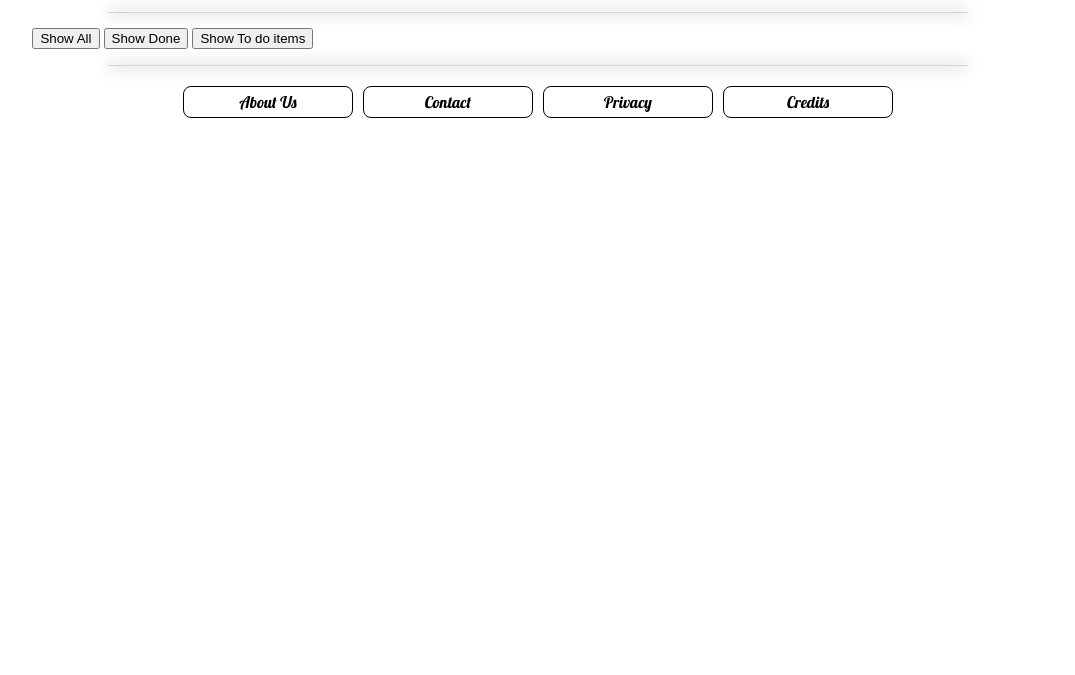
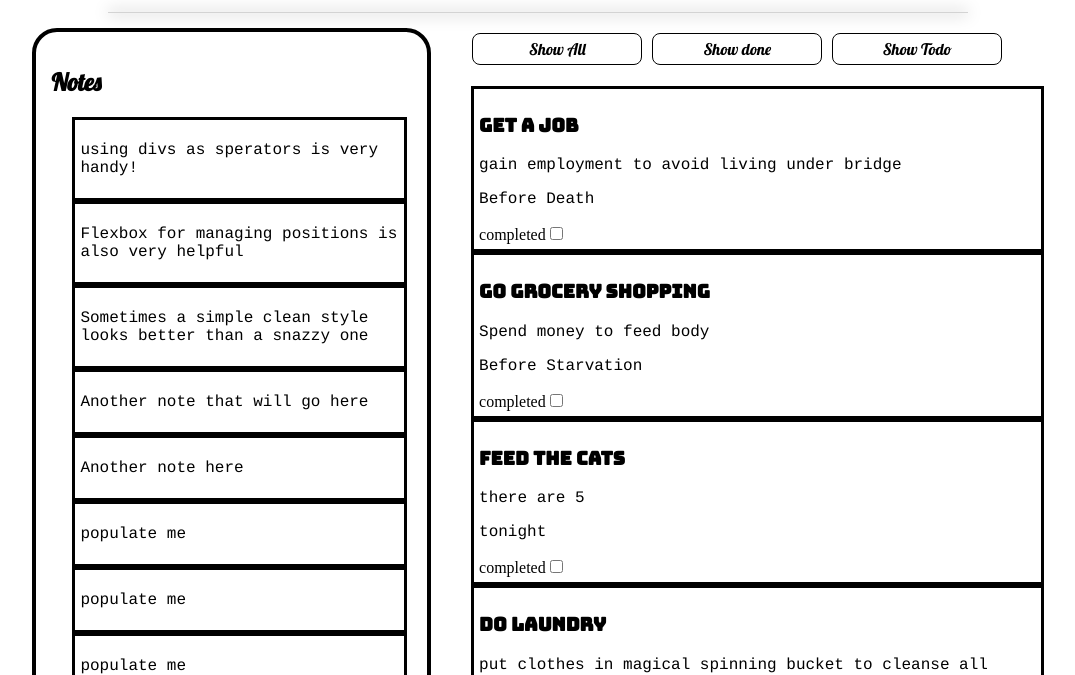
Before and after one commit to smdalton/cs183todo, a plain HTML site: page cmps183hw1/todo.html in a window 1280 px wide. Shown: the part 125-800 px from the top of the page, without its empty margins (102-1177 px from the left). Drawn offline with Linux system fonts and the light colour scheme.

Commit message:
final version before turn in

```diff
--- a/cmps183hw1/todo.html
+++ b/cmps183hw1/todo.html
@@ -3,11 +3,11 @@
 
 <head>
   <meta charset="UTF-8">
-  <title>A Pen by  Shane Dalton</title>
+  <title>CMPS183-HW1</title>
   <link rel="stylesheet" href="../css/todo-style.css"><script type ="text/javascript" src="../scripts/scripts.js"></script>
 </head>
 
-<body>
+<body onload="showAll()">
 <div class="container">
 
  <div class="headboard">
@@ -19,12 +19,51 @@
     </nav>
   </div>
   <div class="spacer"> </div>
-  <div>
-     <button onClick="showAll()">Show All</button>
-     <button onClick="showDone()">Show Done</button>
-     <button onClick="showToDo()">Show To do items </button>
+
+   <div class="mainbody">
+   <div class="sidepanel">
+      <h2 class="margin-top: 0px;">Notes</h2>
+      <ul class="notes-list">
+        <li class="notes">
+          <p>using divs as sperators is very handy!</p>
+        </li>
+        <li class="notes">
+          <p>Flexbox for managing positions is also very helpful</p>
+        </li>
+        <li class="notes">
+          <p>Sometimes a simple clean style looks better than a snazzy one</p>
+        </li>
+        <li class="notes">
+          <p>Another note that will go here</p>
+        </li>
+        <li class="notes">
+          <p>Another note here</p>
+        </li>
+
+        <li class="notes">
+          <p>populate me</p>
+        </li>
+
+        <li class="notes">
+          <p>populate me</p>
+        </li>
+
+        <li class="notes">
+          <p>populate me</p>
+        </li>
+
+      </ul>
+    </div>
+
+   <div class="content">
+       <nav>
+        <a onClick="showAll()" class="btn">Show All</a>
+        <a onClick="showDone()" class="btn">Show done</a>
+        <a onClick="showNotDone()" class="btn">Show Todo</a>
+      </nav>
       <ul id="todoList">
       </ul>
+    </div>
 
   </div>
 
--- a/css/style.css
+++ b/css/style.css
@@ -1,4 +1,7 @@
 @import url("https://fonts.googleapis.com/css?family=Lobster");
+
+@import url('https://fonts.googleapis.com/css?family=Bungee');
+
 * {
   -webkit-box-sizing: border-box;
   -moz-box-sizing: border-box;
@@ -21,8 +24,19 @@
 body {
   background-color: white;
   margin-bottom: 100px;
+
+}
+h2{
+    font-family: 'lobster';
 }
 
+h3{
+    font-family: 'bungee';
+}
+li{
+
+    padding: 5px;
+}
 .container {
   margin: 5vh auto 5vh auto;
   border-radius: 20px;
@@ -45,6 +59,7 @@ body {
 .btn:hover {
   background-color: rgba(255, 255, 255, 0.8);
   box-shadow: 2px 2px 15px rgba(250, 255, 255, 0.4);
+    cursor: pointer;
 }
 nav {
   /* Hacky fix because I couldnt get the button centered   */
@@ -100,11 +115,12 @@ height: 1px;
 .mainbody {
   margin-top: 0px;
   display: flex;
+    justify-content: space-around;
 }
 .portrait{
 
-  width: 45%;
-  height:35%;
+  width: 30vh;
+  height:30vh;
   border-radius: 15px;
 }
 .notes-list {
@@ -116,6 +132,12 @@ height: 1px;
   background-color: #fff;
   width: 40%;
   font-family: 'Helvetica';
+    padding: 15px;
+    Border: 4px solid black;
+    border-radius: 25px;
+}
+p{
+    font-family: courier;
 }
 
 ul {
@@ -135,10 +157,9 @@ ul {
 
 .notes {
 
-    border-bottom: 1px solid black;
-    border-right: 1px solid black;
-    border-radius: 5px 0px 5px 0px;
-    margin:0 5px;
+
+    margin:5px;
+    font-family: bungee;
 }
 
 
@@ -168,16 +189,19 @@ ul {
 
 .schedul-item {
     border-bottom-color: aqua;
-    border: 1px solid black;
+
     border-radius: 5px;
     padding:5px;
-    margin: 0
+    margin: 5px;;
+    font-family: courier;
 }
 
 .sched-title {
-    margin-top: 0px;
+    margin-top: 200px;
+    margin-right: 20px;
 }
 
 .sched-list {
     padding-left: 0;
+    margin-right: 20px;
 }
--- a/css/todo-style.css
+++ b/css/todo-style.css
@@ -1,4 +1,7 @@
 @import url("https://fonts.googleapis.com/css?family=Lobster");
+
+@import url('https://fonts.googleapis.com/css?family=Bungee');
+
 * {
   -webkit-box-sizing: border-box;
   -moz-box-sizing: border-box;
@@ -18,27 +21,22 @@
   /* Center the title*/
 }
 
-.switch-1:checked ~ .hidden-1
-{
-   display: none;
-}
-
-.switch-2:checked ~ .hidden-2
-{
-   display: none;
-}
-
-.switch-3:checked ~ .hidden-3
-{
-   display: none;
-}
-
 body {
   background-color: white;
   margin-bottom: 100px;
 
 }
+h2{
+    font-family: 'lobster';
+}
 
+h3{
+    font-family: 'bungee';
+}
+li{
+    border: solid;
+    padding: 5px;
+}
 .container {
   margin: 5vh auto 5vh auto;
   border-radius: 20px;
@@ -127,11 +125,16 @@ height: 1px;
   background-color: #fff;
   margin-left: 0;
   padding-left: 2vh;
-}
-.sidepanel {
+}.sidepanel {
   background-color: #fff;
   width: 40%;
   font-family: 'Helvetica';
+    padding: 15px;
+    Border: 4px solid black;
+    border-radius: 25px;
+}
+p{
+    font-family: courier;
 }
 
 ul {
@@ -151,10 +154,9 @@ ul {
 
 .notes {
 
-    border-bottom: 1px solid black;
-    border-right: 1px solid black;
-    border-radius: 5px 0px 5px 0px;
+
     margin:0 5px;
+    font-family: bungee
 }
 
 
--- a/scripts/scripts.js
+++ b/scripts/scripts.js
@@ -1,32 +1,32 @@
 var button = document.getElementById("changeBackground");
 var todoList = document.getElementById("myList");
-
+var sentinel = true;
 
 var ids = {
     'todo1':{
         name:'todo1',
-        isDone: false,
+        done: false,
         title: 'Get a job',
         desc: 'gain employment to avoid living under bridge',
         deadline: 'Before Death'
     },
     'todo2':{
         name:'todo2',
-        isDone: false,
+        done: false,
         title: 'Go grocery Shopping',
         desc: 'Spend money to feed body',
         deadline: 'Before Starvation'
     },
     'todo3':{
         name:'todo3',
-        isDone: false,
+        done: false,
         title: 'Feed the cats',
         desc:'there are 5',
         deadline: 'tonight'
     },
     'todo4':{
         name:'todo4',
-        isDone:true,
+        done:false,
         title: 'Do laundry',
         desc: ' put clothes in magical spinning bucket to cleanse all filth',
         deadline:'yesterday'
@@ -34,22 +34,31 @@ var ids = {
 };
 
 function test () {
-    showAll();
+    show();
+    //showDown();
+    //showNotDone();
 };
 
 //For each of these methods we will nuke the old DOM value for list
 //and re-render a filtered version
-toggleDone = (id) => {
-    console.log(ids[id]['isDone']);
-    ids[id]['isDone']= !ids[id]['isDone'];
-    console.log(ids[id]['isDone']);
-}
-
 
 function showAll() {
     var todoList = document.getElementById("todoList");
     todoList.innerHTML='';
+    if(sentinel){
+        todoList.addEventListener('change', function(e){
+        let id = e.target['id'];
+        console.log('now changing', id);
+        console.log(ids[id]['done']);
+        ids[id]['done']= !ids[id]['done'];
+        console.log(ids[id]['done']);
+        sentinel = false;
+    });
+    }
+
+    var num =0;
     for(var item in ids){
+        num +=1;
         var listItem = document.createElement('LI');
         //create the text blobs
         const nameText = document.createTextNode(ids[item]['name']);
@@ -63,13 +72,12 @@ function showAll() {
         const dead = document.createElement('p');
         const checkDiv= document.createElement('div');
         //checkbox, needs a listener
-        const box = document.createElement('input');
+        var box = document.createElement('input');
         box.type ='checkbox';
-        box.addEventListener('change', () =>{
-            alert('will change my todo state');
-        })
+        box.id = ids[item]['name'];
+
+
         box.name=ids[item]['name'];
-
 
         checkDiv.append(doneText, box);
 
@@ -77,7 +85,7 @@ function showAll() {
         title.append(titleText);
         desc.append(descText);
         dead.append(deadText);
-        console.log(title);
+
 
         listItem.append(title, desc, dead, checkDiv);
         todoList.appendChild(listItem);
@@ -85,21 +93,84 @@ function showAll() {
     };
 };
 
-function showComplete() {
 
+showDone  = () => {
+    var todoList = document.getElementById("todoList");
+    todoList.innerHTML='';
+    var num =0;
+
+    for(var item in ids){
+        if(ids[item]['done'] == false){
+            continue;
+        }
+        var listItem = document.createElement('LI');
+        //create the text blobs
+        const nameText = document.createTextNode(ids[item]['name']);
+        const titleText= document.createTextNode(ids[item]['title']);
+        const descText = document.createTextNode(ids[item]['desc']);
+        const deadText = document.createTextNode(ids[item]['deadline']);
+        const doneText = document.createTextNode('completed');
+        //create the new elements to attach to the todlist anchor
+        const title= document.createElement('h3');
+        const desc = document.createElement('p');
+        const dead = document.createElement('p');
+        const checkDiv= document.createElement('div');
+        //checkbox, needs a listener
+        var box = document.createElement('input');
+        box.type ='checkbox';
+        box.id = ids[item]['name'];
+        box.name=ids[item]['name'];
+
+        checkDiv.append(doneText, box);
+
+        //add the textNode to each Parent node
+        title.append(titleText);
+        desc.append(descText);
+        dead.append(deadText);
+
+
+        listItem.append(title, desc, dead, checkDiv);
+        todoList.appendChild(listItem);
+
+    };
 };
 
-function showToDo() {
+showNotDone = () => {
+        var todoList = document.getElementById("todoList");
+        todoList.innerHTML='';
+        var num =0;
+        for(var item in ids){
+        if(!ids[item]['done'] == false){
+            continue;
+        }
+        var listItem = document.createElement('LI');
+        //create the text blobs
+        const nameText = document.createTextNode(ids[item]['name']);
+        const titleText= document.createTextNode(ids[item]['title']);
+        const descText = document.createTextNode(ids[item]['desc']);
+        const deadText = document.createTextNode(ids[item]['deadline']);
+        const doneText = document.createTextNode('completed');
+        //create the new elements to attach to the todlist anchor
+        const title= document.createElement('h3');
+        const desc = document.createElement('p');
+        const dead = document.createElement('p');
+        const checkDiv= document.createElement('div');
+        //checkbox, needs a listener
+        var box = document.createElement('input');
+        box.type ='checkbox';
+        box.id = ids[item]['name'];
+        box.name=ids[item]['name'];
 
-};
+        checkDiv.append(doneText, box);
 
-function toggle(id) {
-    var todo = document.getElementById(id);
-    if (todo.style.display === "none") {
-        todo.style.display = "block";
-    } else {
-        todo.style.display = "none";
-    }
-    console.log(document.getElementById(id));
+        //add the textNode to each Parent node
+        title.append(titleText);
+        desc.append(descText);
+        dead.append(deadText);
 
-};
+
+        listItem.append(title, desc, dead, checkDiv);
+        todoList.appendChild(listItem);
+
+    };
+}
```
Also changed, not shown: cmps183hw1/index.html (+7 -17 lines).
